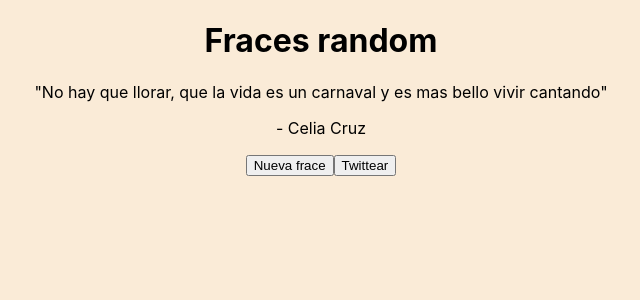
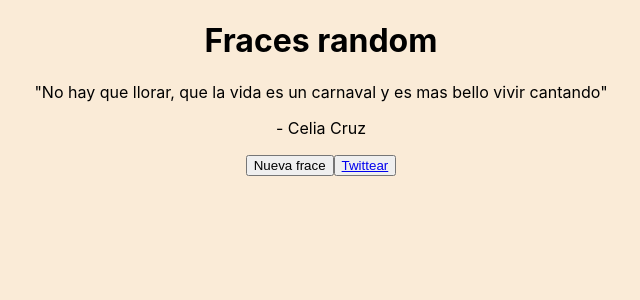
Before and after one commit to axelpelcode/fraces-random-practica, a React (Create React App) app: page / in a window 1280 px wide. Shown: the top 300 px of the page, without its empty margins (319-959 px from the left). Built offline with nearby package versions, Linux system fonts and the light colour scheme.

Commit message:
frp-commit05

```diff
--- a/src/App.js
+++ b/src/App.js
@@ -32,11 +32,19 @@ function App() {
           fraceSelect={Fraces[num]}
         />
         <Boton
+          idBoton="new-quote"
           nombreBoton="Nueva frace"
           clickEfecto={clickSiguienteFrace}
         />
         <Boton
-          nombreBoton="Twittear"
+          idBoton="tweet"
+          nombreBoton= {<a
+            id="tweet-quote"
+            href={`http://twitter.com/intent/tweet?text="${Fraces[num][0]}" - ${Fraces[num][1]}`}
+            target="_blank"
+            >
+            Twittear
+            </a>}
           clickEfecto={clickTwittear}
         />
       </div>
--- a/src/componentes/Boton.js
+++ b/src/componentes/Boton.js
@@ -1,7 +1,7 @@
 import React from 'react';
 
-const Boton = ({nombreBoton, clickEfecto}) => (
-    <button onClick={clickEfecto}>{nombreBoton}</button>
+const Boton = ({nombreBoton, clickEfecto, idBoton}) => (
+    <button id={idBoton} onClick={clickEfecto}>{nombreBoton}</button>
 );
 
 export default Boton;
--- a/src/componentes/FraceDisplay.js
+++ b/src/componentes/FraceDisplay.js
@@ -3,8 +3,8 @@ import React from 'react';
 function FraceDisplay({fraceSelect}){
     return (
         <div>
-            <p>"{fraceSelect[0]}"</p>
-            <p>- {fraceSelect[1]}</p>
+            <p id="text">"{fraceSelect[0]}"</p>
+            <p id="author">- {fraceSelect[1]}</p>
         </div>
     );
 }
```
